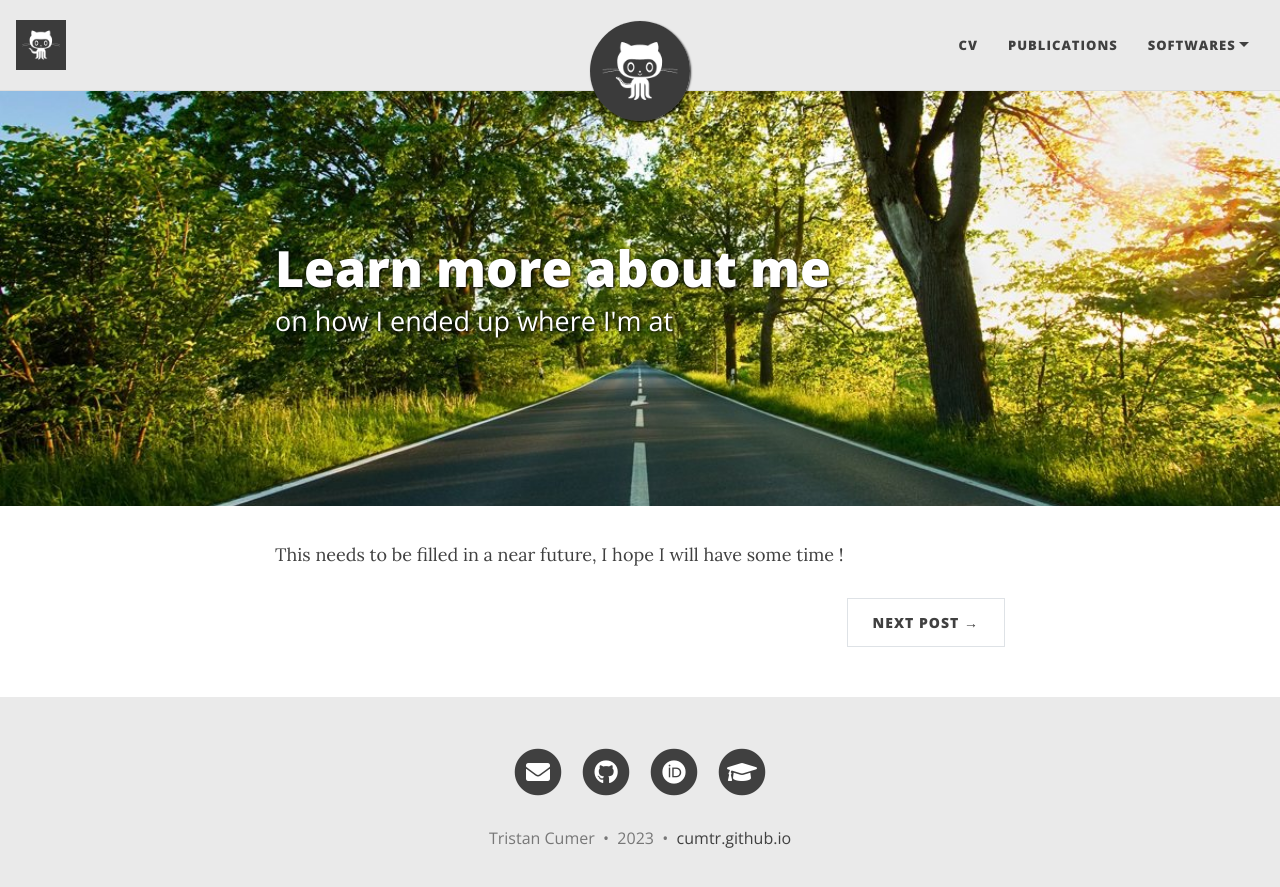
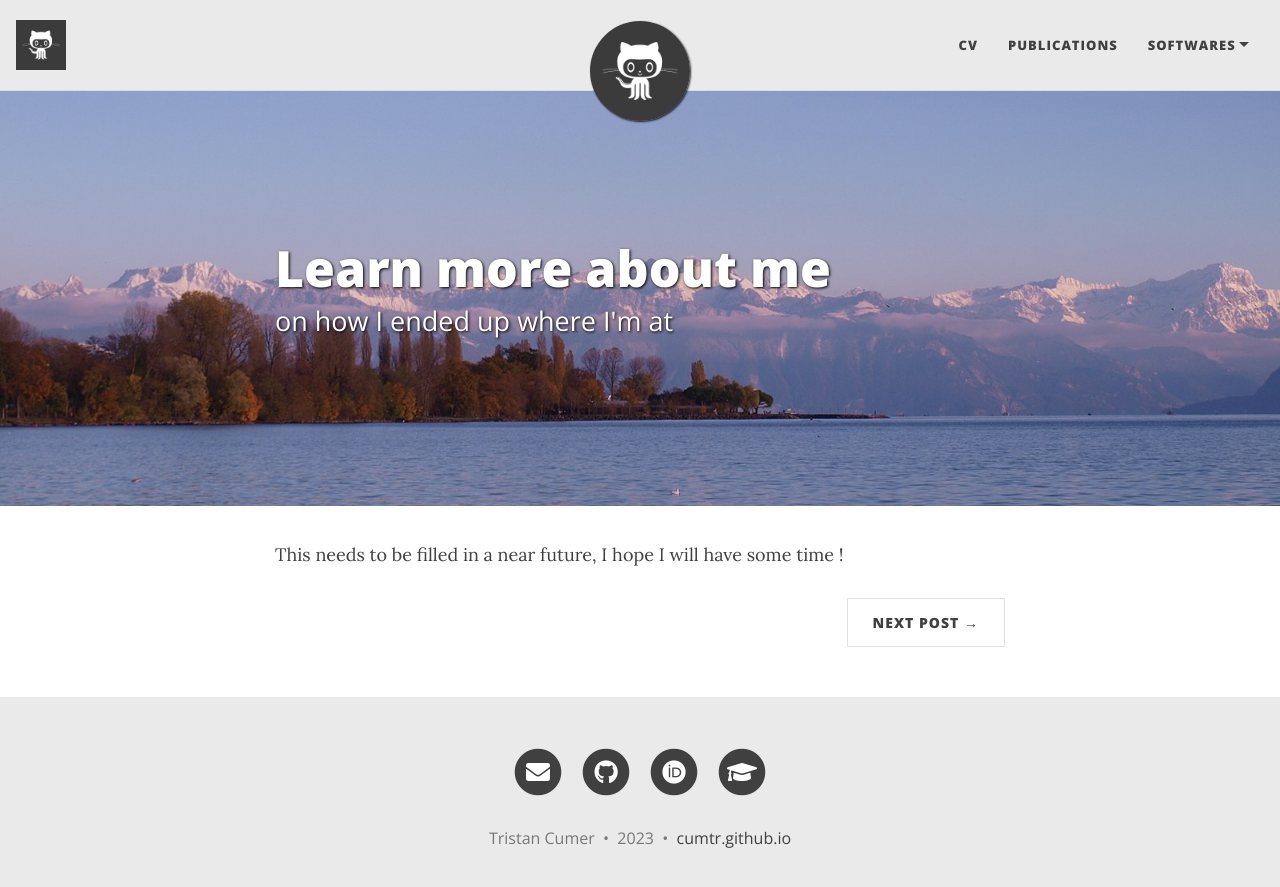
Before and after one commit to cumtr/cumtr.github.io, a Jekyll site: the page built from _posts/2020-02-28-LearnMoreAboutMe.md, in a window 1280 px wide. Shown: the top 887 px of the page. Built offline with Jekyll 4.4.1, drawn with Linux system fonts in a browser that asks for light colours; nearby versions of some CDN libraries.

Commit message:
Update 2020-02-28-LearnMoreAboutMe.md

```diff
--- a/_posts/2020-02-28-LearnMoreAboutMe.md
+++ b/_posts/2020-02-28-LearnMoreAboutMe.md
@@ -2,9 +2,9 @@
 layout: post
 title: Learn more about me
 subtitle: on how I ended up where I'm at
-cover-img: /assets/img/path.jpg
-thumbnail-img: /assets/img/thumb.png
-share-img: /assets/img/path.jpg
+cover-img: /assets/img/LemanAlpes.jpg
+thumbnail-img: /assets/img/LemanAlpes.jpg
+share-img: /assets/img/LemanAlpes.jpg
 ---
 
 This needs to be filled in a near future, I hope I will have some time !
```
